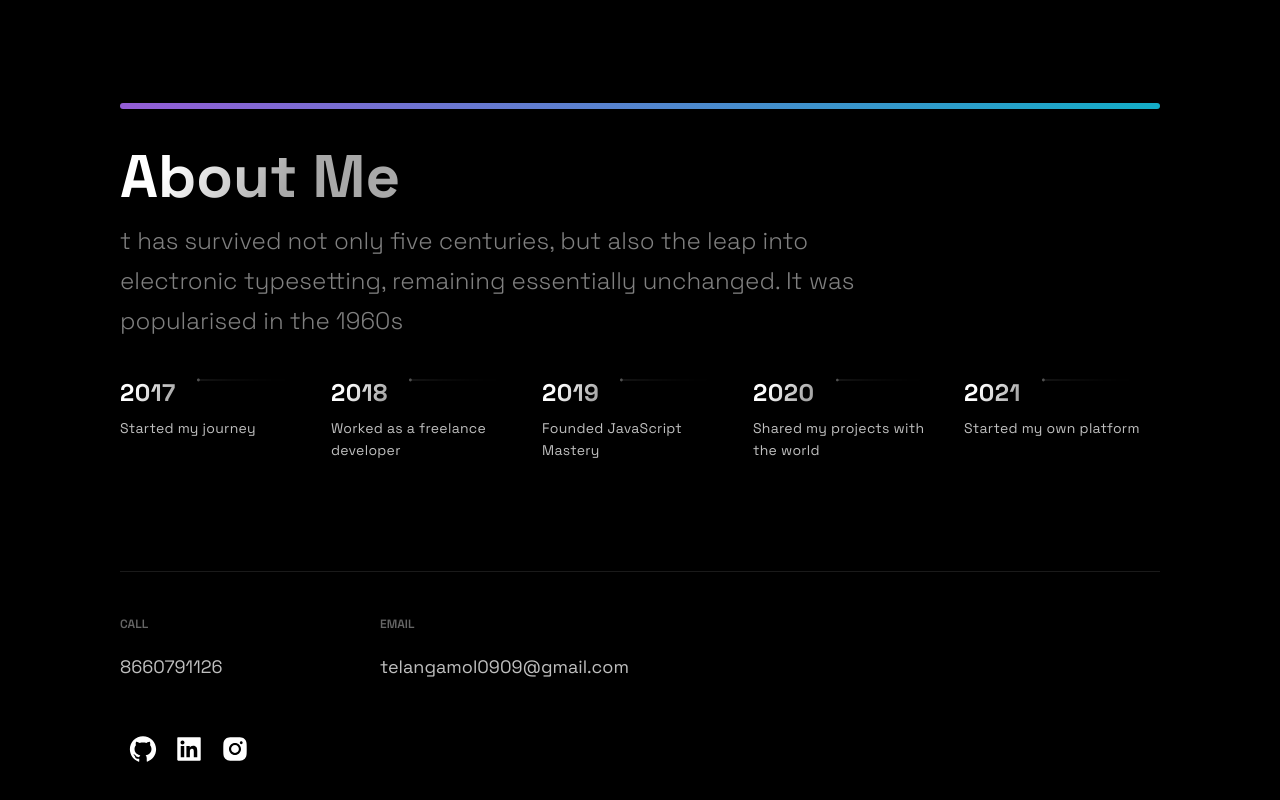
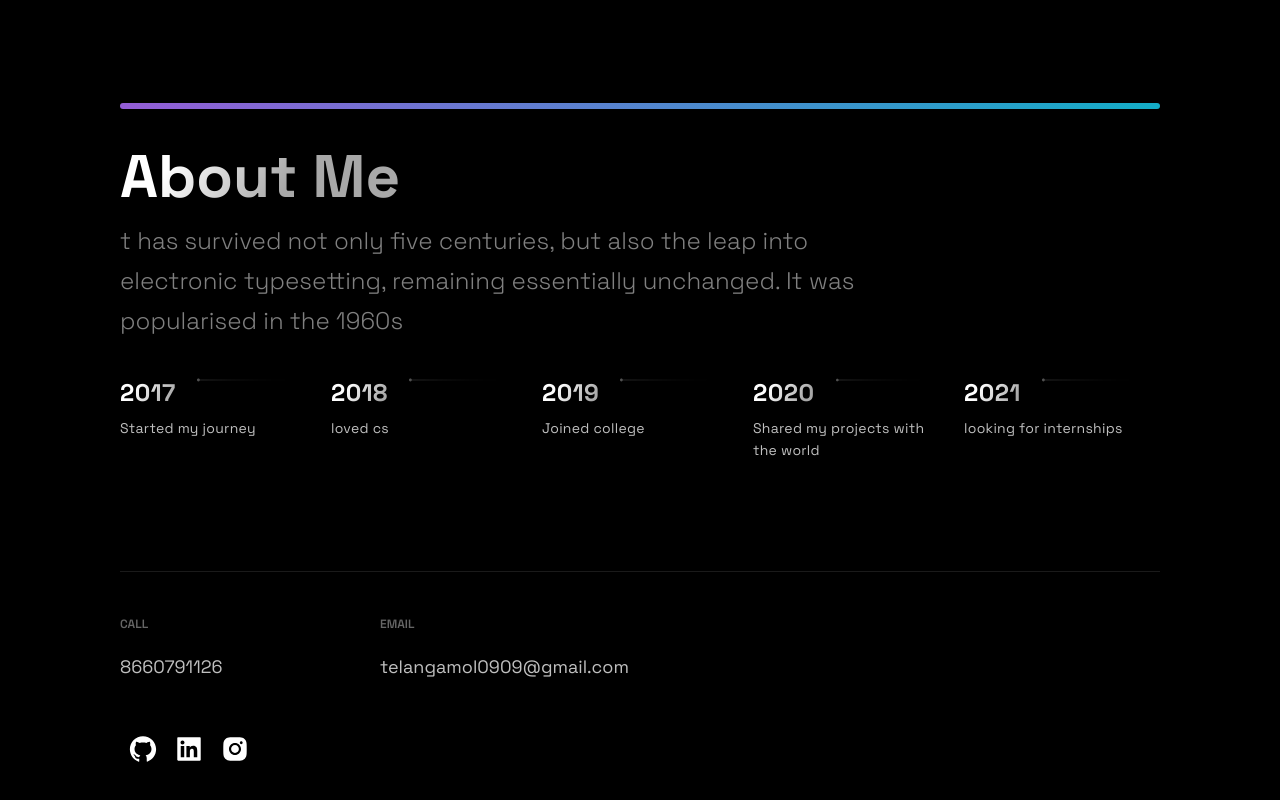
Before and after one commit to amolTelang/portfolio, a Next.js app: page / in a window 1280 px wide. Shown: the part 2658-3458 px from the top of the page. Built offline with nearby package versions, Linux system fonts and the light colour scheme.

Commit message:
Update constants.js

```diff
--- a/src/constants/constants.js
+++ b/src/constants/constants.js
@@ -39,8 +39,8 @@ export const projects = [
 
 export const TimeLineData = [
   { year: 2017, text: 'Started my journey', },
-  { year: 2018, text: 'Worked as a freelance developer', },
-  { year: 2019, text: 'Founded JavaScript Mastery', },
+  { year: 2018, text: 'loved cs', },
+  { year: 2019, text: 'Joined college', },
   { year: 2020, text: 'Shared my projects with the world', },
-  { year: 2021, text: 'Started my own platform', },
+  { year: 2021, text: 'looking for internships', },
 ];
```
